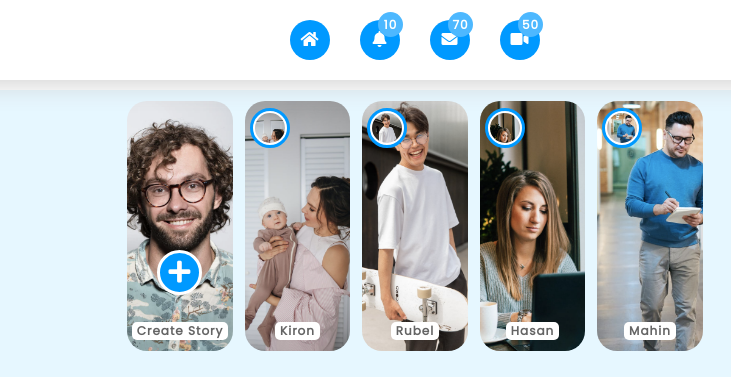
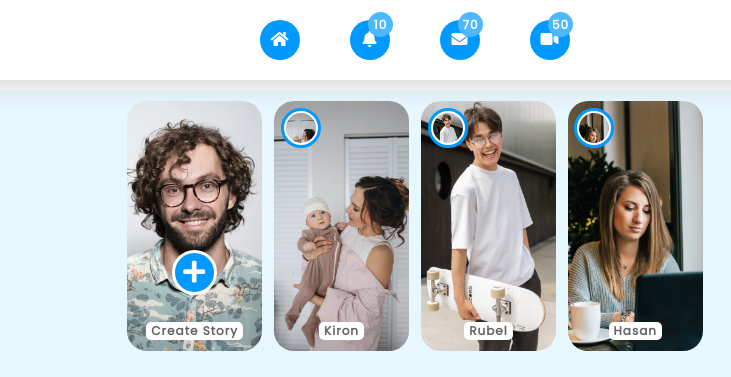
Before and after one commit to mistersakil/social-media-website-using-html-css-js, a plain HTML site: page index.html in a window 1280 px wide. Shown: the top 377 px of the page, 225-956 px from the left. Drawn offline with Linux system fonts and the light colour scheme.

Commit message:
removed last story item from markup

```diff
--- a/css/style.css
+++ b/css/style.css
@@ -65,7 +65,7 @@
   display: flex;
   flex-wrap: wrap;
   align-items: center;
-  gap: 0 3rem;
+  gap: 0 5rem;
 }
 .header .row .center .nav .link {
   width: 4rem;
--- a/index.html
+++ b/index.html
@@ -276,14 +276,6 @@
               ><img src="./images/status-4.png" alt="status-1" class="img"
             /></a>
             <a href="./#profile" class="name">hasan</a>
-          </article>
-
-          <article class="story">
-            <img src="./images/status-5.png" alt="status-5" class="avatar" />
-            <a href="./#stories" class="linkStory"
-              ><img src="./images/status-5.png" alt="status-1" class="img"
-            /></a>
-            <a href="./#profile" class="name">mahin</a>
           </article>
         </div>
         <!-- /.stories -->
```
